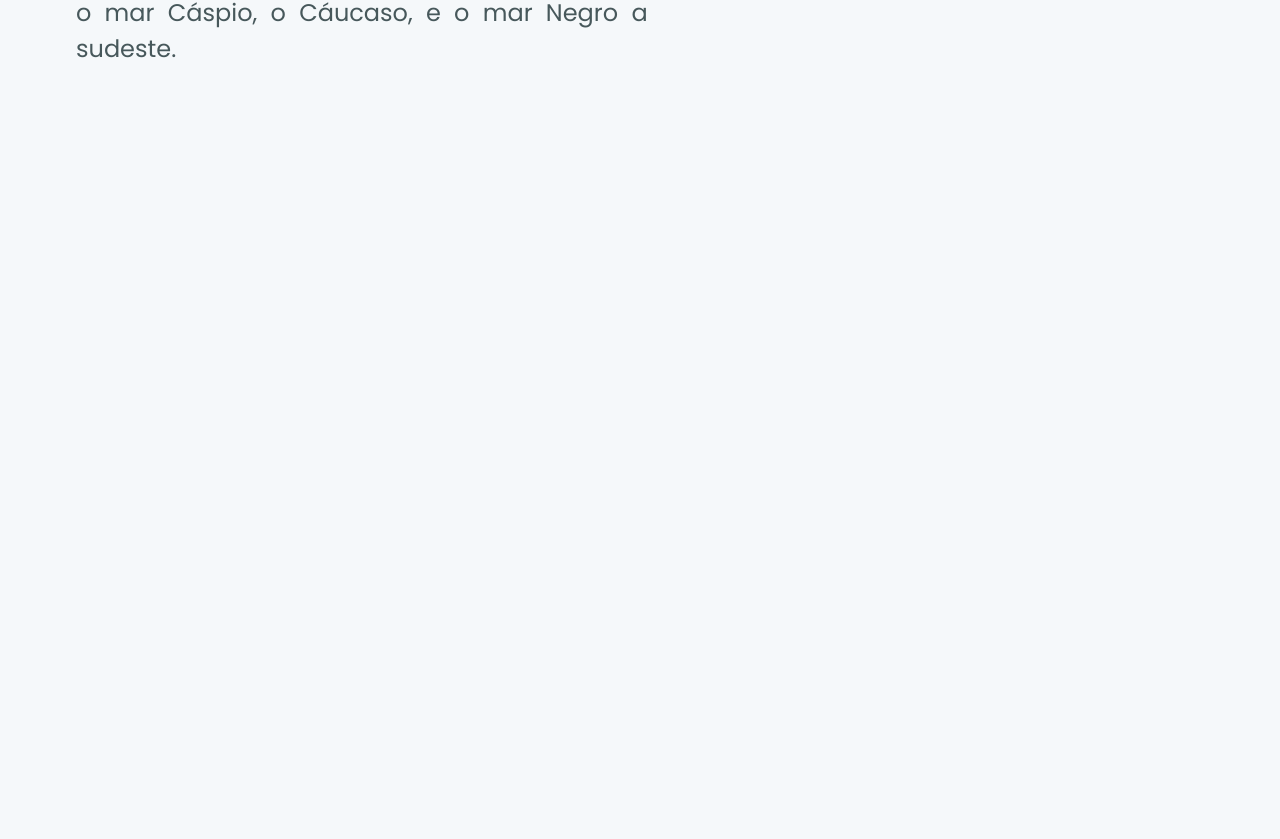
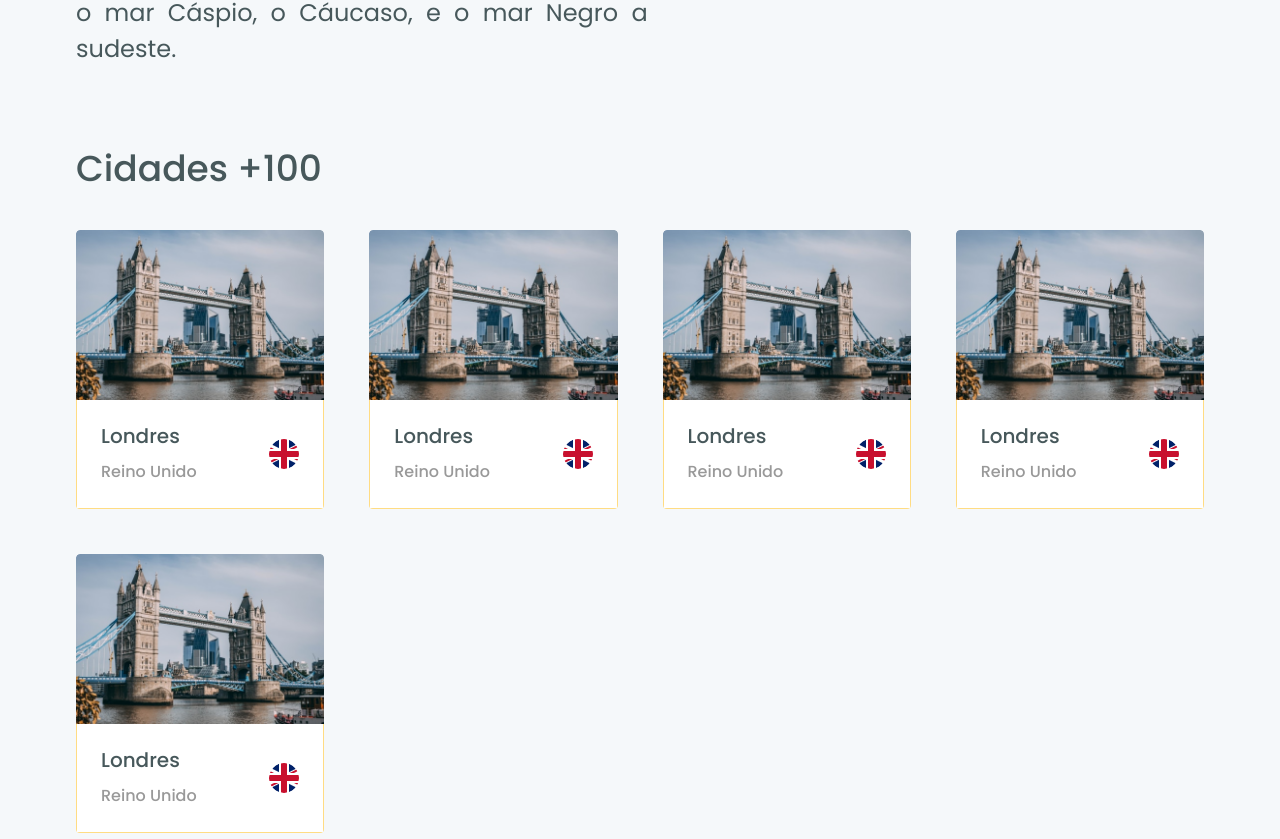
Before and after one commit to stanlino/ignite-chakra-ui, a Next.js app: page /continent/europe in a window 1280 px wide. Shown: the part 865-1704 px from the top of the page. Before the commit the page ends 1052 px from the top, so only its background shows below. Built offline with nearby package versions, Linux system fonts and the light colour scheme.

Commit message:
feat: create Cities component

```diff
--- /dev/null
+++ b/src/components/c_cities/city.tsx
@@ -0,0 +1,55 @@
+import { Box, Flex, Heading, Image, Text } from "@chakra-ui/react";
+
+interface CityProps {
+  country: string
+  city: string
+  flag: string
+  image: string
+}
+
+export function City({ country, city, flag, image } : CityProps) {
+  return (
+    <Box borderRadius={'4px'} overflow='hidden'>
+      <Image
+        src={image}
+        h='170px'
+        w='100%'
+        alt={`Uma bela vista de ${city}`}
+      />
+      <Flex
+        p='6'
+        align='center'
+        justify='space-between'
+        bg='white'
+        border='1px'
+        borderColor='yellow.300'
+        borderTop={0}
+      >
+        <Flex direction='column'>
+          <Heading
+            fontSize='xl'
+            fontWeight='500'
+          >
+            {city}
+          </Heading>
+          <Text
+            mt='3'
+            fontSize='md'
+            fontWeight='500'
+            color='gray.500'
+          >
+            {country}
+          </Text>
+        </Flex>
+        <Image
+          alt={`Bandeira correspondente ao país: ${country}`}
+          src={flag}
+          w='30px'
+          h='30px'
+          borderRadius='50%'
+          objectFit='cover'
+        />
+      </Flex>
+    </Box>
+  )
+}
--- /dev/null
+++ b/src/components/c_cities/index.tsx
@@ -0,0 +1,54 @@
+import { Grid, Heading } from "@chakra-ui/react";
+import { City } from "./city";
+
+export function Cities() {
+  return (
+    <>
+      <Heading fontWeight='500' fontSize={['2xl', '4xl']} mb='10'>
+        Cidades +100
+      </Heading>
+      <Grid
+        templateColumns={['1fr', '1fr 1fr', '1fr 1fr 1fr', '1fr 1fr 1fr 1fr']}
+        gap={['20px', '45px']}
+        alignItems='center'
+        justifyContent='center'
+        px={['30px', '0']}
+      >
+        <City
+          city='Londres'
+          country='Reino Unido'
+          flag='/england_flag.png'
+          image='/londres.png'
+        />
+
+        <City
+          city='Londres'
+          country='Reino Unido'
+          flag='/england_flag.png'
+          image='/londres.png'
+        />
+
+        <City
+          city='Londres'
+          country='Reino Unido'
+          flag='/england_flag.png'
+          image='/londres.png'
+        />
+
+        <City
+          city='Londres'
+          country='Reino Unido'
+          flag='/england_flag.png'
+          image='/londres.png'
+        />
+
+        <City
+          city='Londres'
+          country='Reino Unido'
+          flag='/england_flag.png'
+          image='/londres.png'
+        />
+      </Grid>
+    </>
+  )
+}
--- a/src/pages/continent/[name].tsx
+++ b/src/pages/continent/[name].tsx
@@ -1,5 +1,6 @@
 import { Flex } from "@chakra-ui/react";
 import { ContinentBanner } from "../../components/c_banner";
+import { Cities } from "../../components/c_cities";
 import { Content } from "../../components/c_content";
 
 export default function Continent() {
@@ -9,6 +10,7 @@ export default function Continent() {
 
       <Flex direction='column' maxW='1160px' mx='auto' mb='10' px='1rem'>
         <Content />
+        <Cities />
       </Flex>
 
     </Flex>
```
Also changed, not shown: public/england_flag.png (added), public/londres.png (added).
